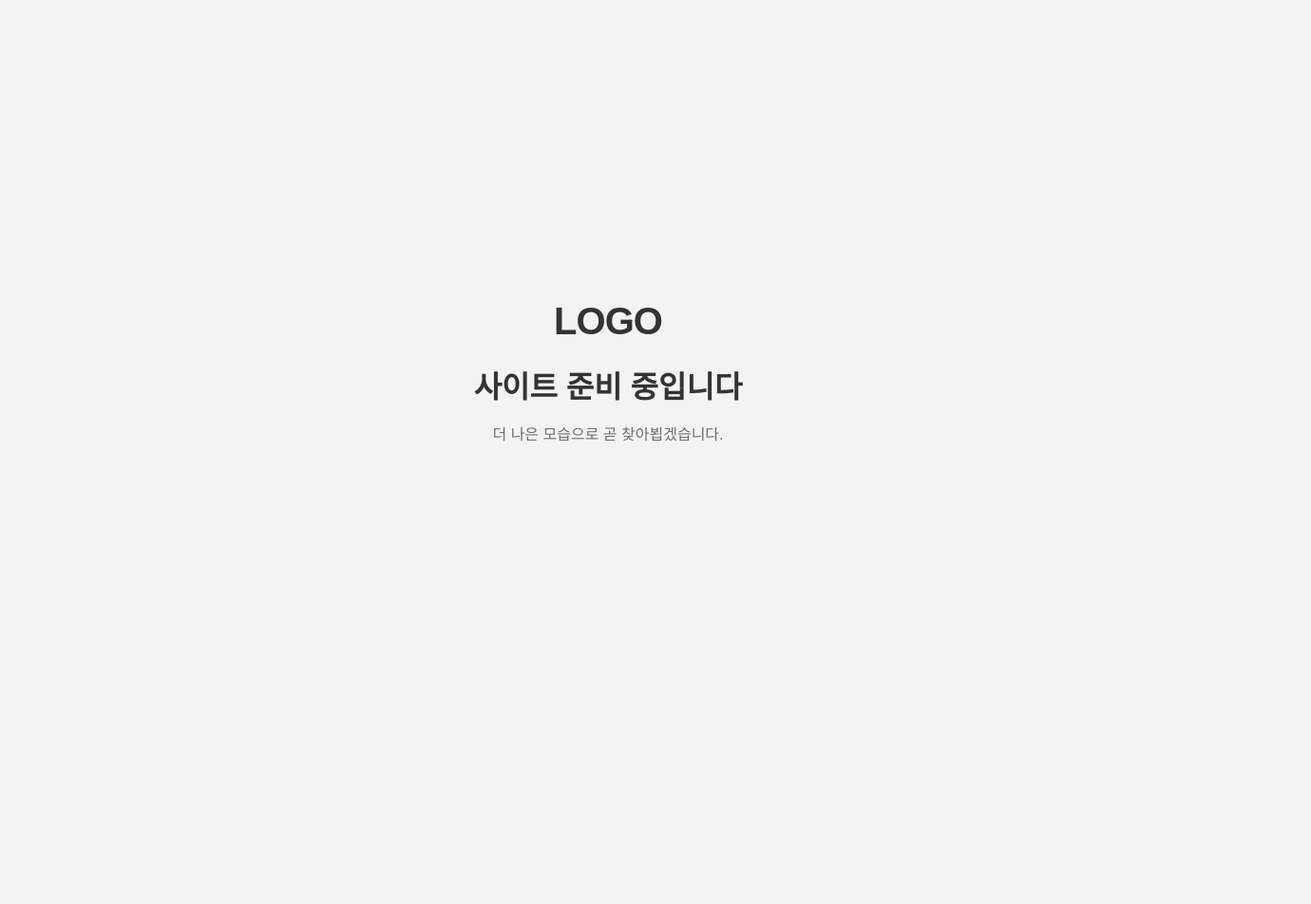
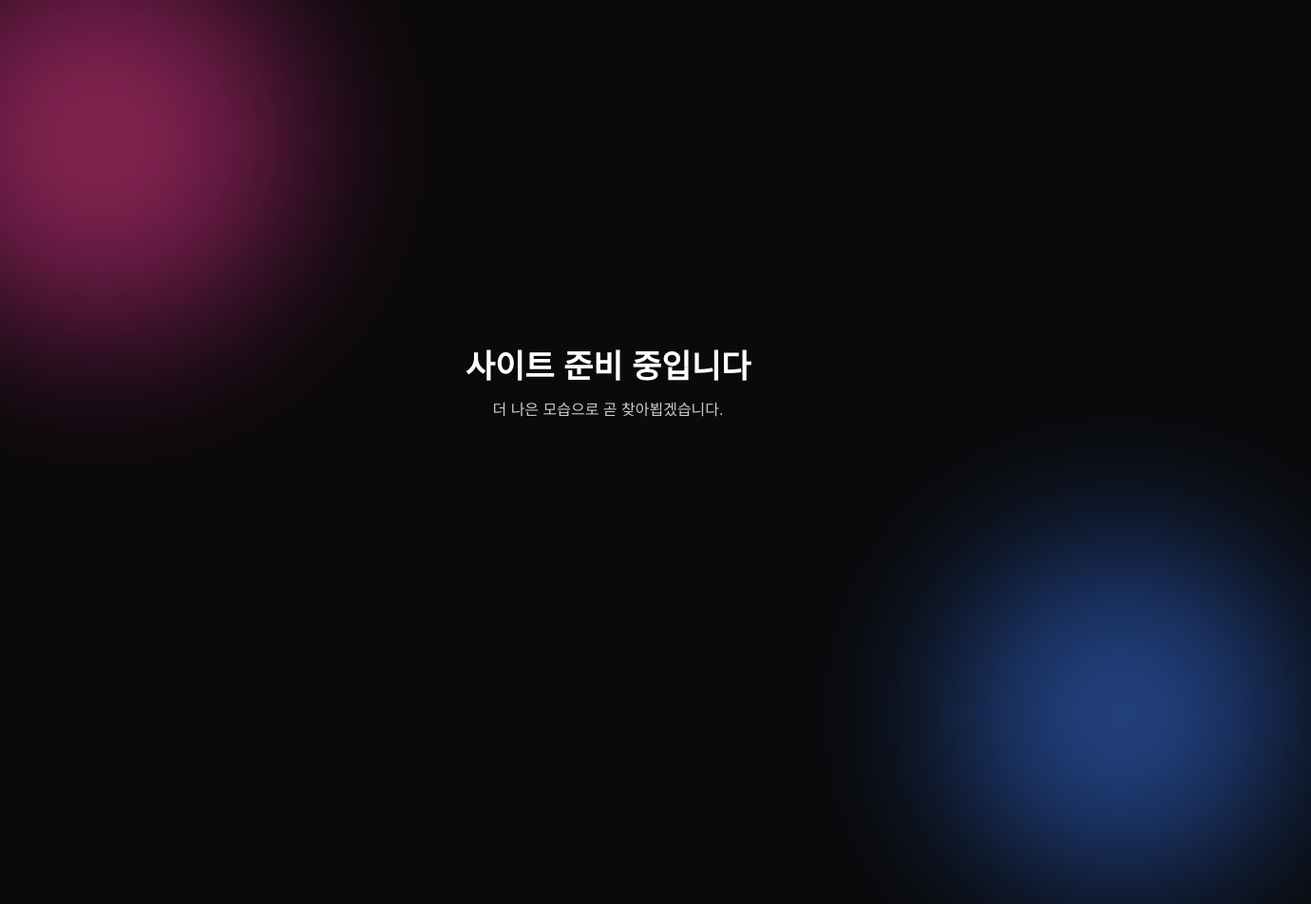
Before and after one commit to gminmin/koreanworddictionary.cloud, a plain HTML site: page index.html in a window 1280 px wide. Shown: the whole page at 95% size, 1380 px wide, since content can reach past the window. Before the commit the page ends 800 px from the top, so only its background shows below. Drawn offline with Linux system fonts and the light colour scheme.

Commit message:
Update index.html

```diff
--- a/index.html
+++ b/index.html
@@ -5,40 +5,77 @@
     <meta name="viewport" content="width=device-width, initial-scale=1.0">
     <title>사이트 준비중</title>
     <style>
+        * {
+            margin: 0;
+            padding: 0;
+            box-sizing: border-box;
+        }
+
         body {
-            margin: 0;
+            height: 100vh;
             display: flex;
             justify-content: center;
             align-items: center;
-            height: 100vh;
-            background: #f3f3f3;
+            background: #0a0a0a;
             font-family: Arial, sans-serif;
-            color: #333;
+            color: #ffffff;
+            overflow: hidden;
+            position: relative;
         }
-        .container {
+
+        /* 배경 원들 */
+        .circle {
+            position: absolute;
+            border-radius: 50%;
+            filter: blur(80px);
+            opacity: 0.6;
+            animation: float 8s infinite ease-in-out;
+        }
+
+        .circle1 {
+            width: 450px;
+            height: 450px;
+            background: radial-gradient(circle, #ff4b8e, #5a0054);
+            top: -100px;
+            left: -120px;
+        }
+
+        .circle2 {
+            width: 400px;
+            height: 400px;
+            background: radial-gradient(circle, #4b88ff, #001d5a);
+            bottom: -130px;
+            right: -100px;
+        }
+
+        @keyframes float {
+            0%, 100% { transform: translateY(0); }
+            50% { transform: translateY(25px); }
+        }
+
+        /* 콘텐츠 */
+        .content {
             text-align: center;
-            padding: 20px;
+            z-index: 10;
         }
-        h1 {
-            font-size: 32px;
+
+        .content h1 {
+            font-size: 34px;
             margin-bottom: 10px;
             font-weight: 700;
         }
-        p {
+
+        .content p {
             font-size: 16px;
-            opacity: 0.7;
-        }
-        .logo {
-            font-size: 40px;
-            font-weight: bold;
-            margin-bottom: 20px;
-            letter-spacing: -1px;
+            opacity: 0.8;
         }
     </style>
 </head>
 <body>
-    <div class="container">
-        <div class="logo">LOGO</div>
+    <div class="circle circle1"></div>
+    <div class="circle circle2"></div>
+
+    <div class="content">
         <h1>사이트 준비 중입니다</h1>
         <p>더 나은 모습으로 곧 찾아뵙겠습니다.</p>
     </div>
```
